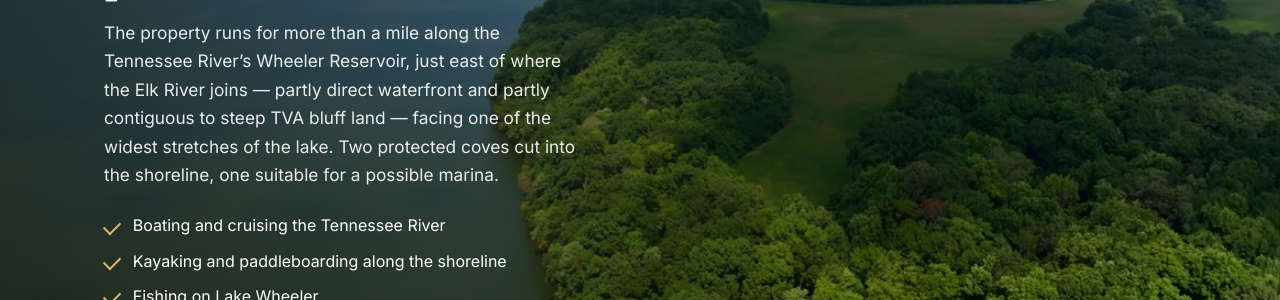
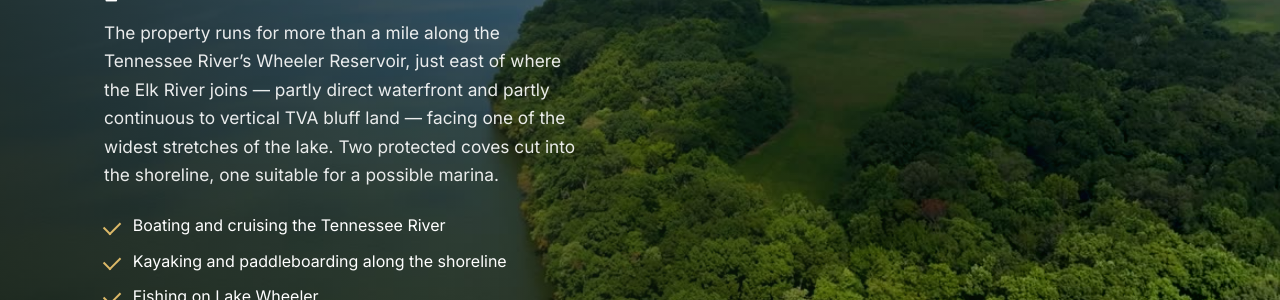
Before and after one commit to cawka/sadlerfarmsllc.com, a Jekyll site: the page built from index.html, in a window 1280 px wide and 900 px high, scrolled down 3849 px. Shown: the part 238-538 px from the top of the window. Built offline with Jekyll 4.4.1, drawn with Linux system fonts in a browser that asks for light colours; comment, search, counter and statistics services are not loaded.

Commit message:
Waterfront wording: use Ray's "continuous to vertical TVA bluff land"
Co-Authored-By: Claude Opus 5.5 <noreply@anthropic.com>
Claude-Session: https://claude.ai/code/session_01FiGmMBAuR3rbnLVuuFUXma

```diff
--- a/_data/developer.json
+++ b/_data/developer.json
@@ -49,7 +49,7 @@
     },
     {
       "label": "Waterfront",
-      "value": "More than one mile along the Tennessee River's Wheeler Reservoir, east of the Elk River confluence; portions are direct waterfront and portions are contiguous to steep TVA bluff land"
+      "value": "More than one mile along the Tennessee River's Wheeler Reservoir, east of the Elk River confluence; portions are direct waterfront and portions are continuous to vertical TVA bluff land"
     },
     {
       "label": "Coves",
--- a/index.html
+++ b/index.html
@@ -178,7 +178,7 @@ video:
         <p>
           The property runs for more than a mile along the Tennessee River&rsquo;s Wheeler
           Reservoir, just east of where the Elk River joins &mdash; partly direct waterfront and
-          partly contiguous to steep TVA bluff land &mdash; facing one of the widest stretches of the lake. Two protected
+          partly continuous to vertical TVA bluff land &mdash; facing one of the widest stretches of the lake. Two protected
           coves cut into the shoreline, one suitable for a possible marina.
         </p>
         <ul class="ticks">
```
Also changed, not shown: 2 other files.
